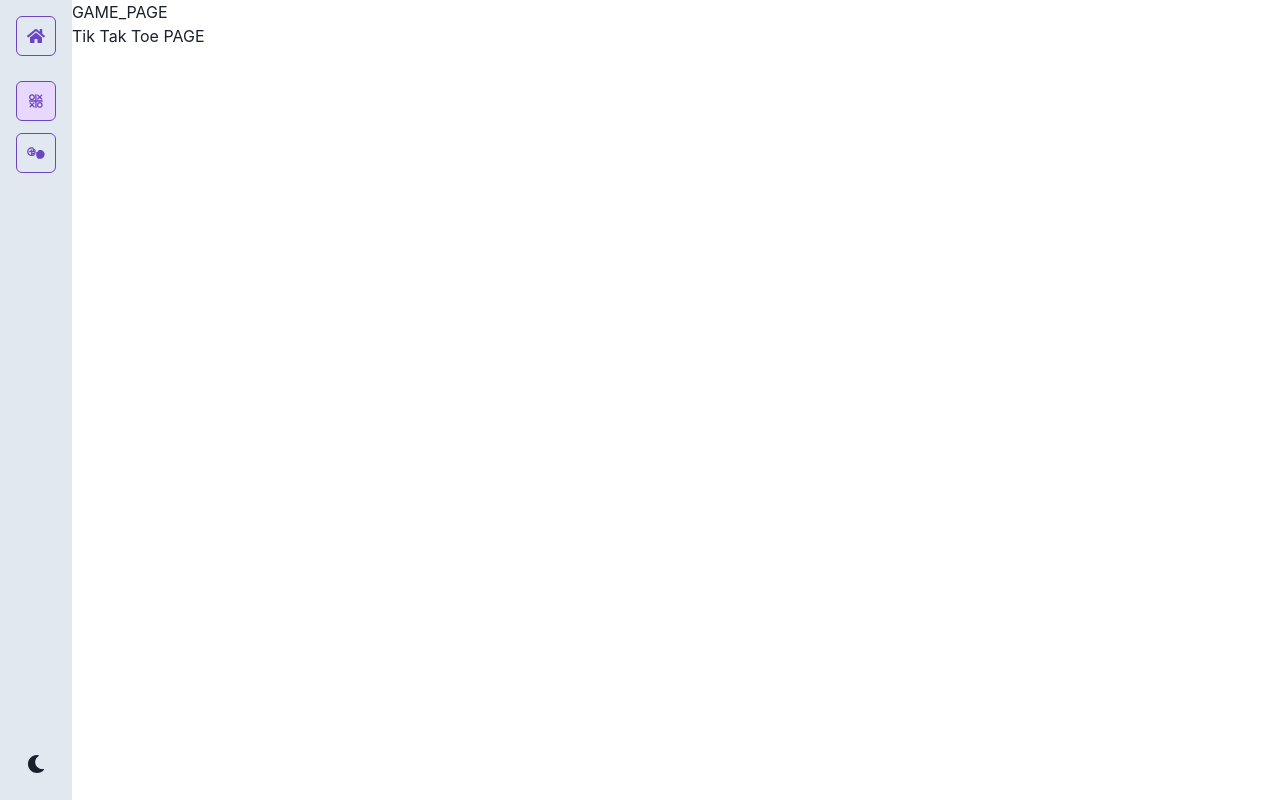
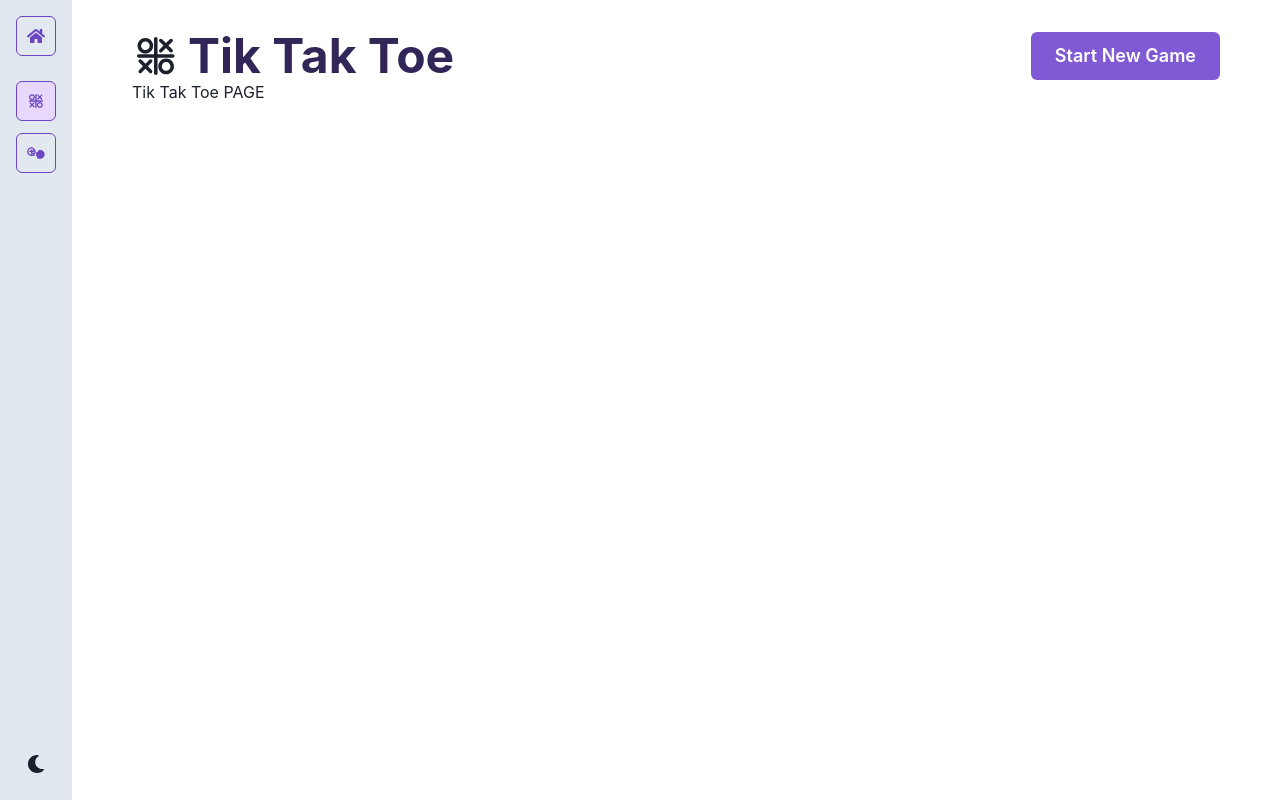
Before and after one commit to Illia-Sakharau/iTransition-intern-developer-2023, a React (Vite) app: page /game/T3 in a window 1280 px wide. Built offline with nearby package versions, Linux system fonts and the light colour scheme.

Commit message:
feat: add GameHeading component

```diff
--- /dev/null
+++ b/src/components/3-organisms/GameHeading.tsx
@@ -0,0 +1,36 @@
+import { Button, Flex, HStack, Heading, useColorModeValue } from "@chakra-ui/react";
+import { gameInfo } from "../../costants/games";
+
+const GameHeading = (game: gameInfo) => {
+  const textColor = useColorModeValue('purple.900', 'white');
+
+  const handleStartGame = () => {
+    console.log(game);
+  }
+
+  return (
+    <Flex
+      gap={4}
+      wrap={'wrap'}
+      alignItems={'center'}
+    >
+      <HStack
+        flexGrow={1}
+      >
+        {game.icon({boxSize: 12})}
+        <Heading as='h2' size='2xl' noOfLines={1} color={textColor}>
+          {game.title}
+        </Heading>
+      </HStack>
+      <Button
+        colorScheme="purple"
+        size='lg'
+        onClick={handleStartGame}
+      >
+        Start New Game
+      </Button>
+    </Flex>
+  );
+};
+
+export default GameHeading;
--- a/src/components/4-layouts/GameLayout.tsx
+++ b/src/components/4-layouts/GameLayout.tsx
@@ -1,11 +1,22 @@
-import { Outlet } from "react-router-dom";
+import { Container } from "@chakra-ui/react";
+import { Outlet, useLocation } from "react-router-dom";
+import GameHeading from "../3-organisms/GameHeading";
+import { GAMES_INGO, gameInfo } from "../../costants/games";
 
 const GameLayout = () => {
+  const gameID = useLocation().pathname.split('/').reverse()[0];
+  const game = GAMES_INGO.find((game) => game.id === gameID) as gameInfo;
+
+
   return (
-    <>
-      <div>GAME_PAGE</div>
+    <Container
+      maxW='6xl'
+      px={{base: 4, md: 8}}
+      py={8}
+    >
+      <GameHeading {...game}/>
       <Outlet />
-    </>
+    </Container>
   );
 };
 
```
